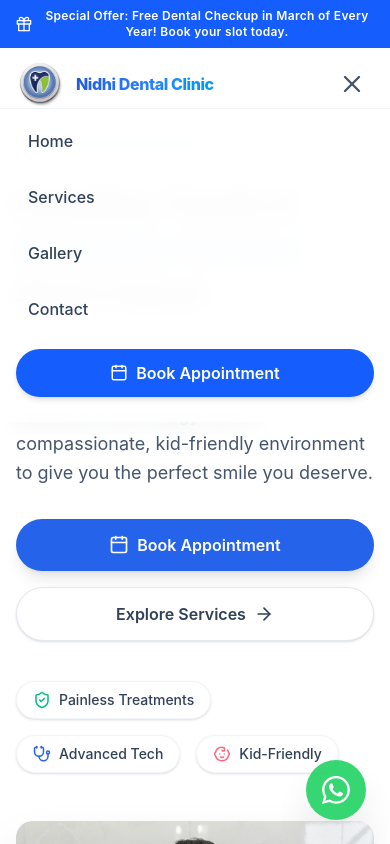
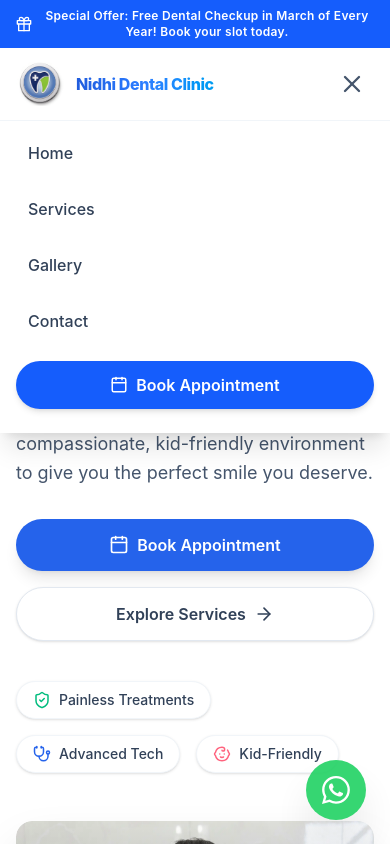
Before and after one commit to mahakal404/Nidhi-Dental-Clinic-2, a React (Vite) app: page / in a window 390 px wide. Both pictures are taken after a click on the button 352 px from the left and 84 px from the top of the page. Shown: the top 844 px of the page. Built offline with nearby package versions, Linux system fonts and the light colour scheme.

Commit message:
Fix: Removed unused framer-motion import in Navbar

```diff
--- a/src/components/Navbar.tsx
+++ b/src/components/Navbar.tsx
@@ -1,9 +1,9 @@
 import { useState, useEffect } from 'react';
 import { Menu, X, Calendar, Phone } from 'lucide-react';
-import { motion, AnimatePresence } from 'framer-motion';
+
 
 const Navbar = () => {
-  const [isOpen, setIsOpen] = useState(false);
+  const [isMenuOpen, setIsMenuOpen] = useState(false);
   const [isVisible, setIsVisible] = useState(true);
   const [lastScrollY, setLastScrollY] = useState(0);
 
@@ -86,32 +86,25 @@ const Navbar = () => {
           </div>
 
           {/* Mobile menu button */}
-          <div className="md:hidden flex items-center">
+          <div className="md:hidden flex items-center z-50 relative">
             <button
-              onClick={() => setIsOpen(!isOpen)}
+              onClick={() => setIsMenuOpen(!isMenuOpen)}
               className="text-slate-600 hover:text-primary focus:outline-none p-2"
             >
-              {isOpen ? <X size={28} /> : <Menu size={28} />}
+              {isMenuOpen ? <X size={28} /> : <Menu size={28} />}
             </button>
           </div>
         </div>
       </div>
 
       {/* Mobile Menu */}
-      <AnimatePresence>
-        {isOpen && (
-          <motion.div
-            initial={{ opacity: 0, height: 0 }}
-            animate={{ opacity: 1, height: 'auto' }}
-            exit={{ opacity: 0, height: 0 }}
-            className="md:hidden glass border-t border-slate-100"
-          >
+      <div className={`${isMenuOpen ? 'block' : 'hidden'} absolute top-full left-0 w-full bg-white shadow-xl z-50 md:hidden border-t border-slate-100`}>
         <div className="px-4 pt-2 pb-6 space-y-2">
           {links.map((link) => (
             <a
               key={link.name}
               href={link.href}
-                  onClick={() => setIsOpen(false)}
+              onClick={() => setIsMenuOpen(false)}
               className="block px-3 py-3 rounded-md text-base font-medium text-slate-700 hover:text-primary hover:bg-primary-light/30 transition-colors"
             >
               {link.name}
@@ -119,16 +112,14 @@ const Navbar = () => {
           ))}
           <a
             href="#contact"
-                onClick={() => setIsOpen(false)}
+            onClick={() => setIsMenuOpen(false)}
             className="mt-4 flex items-center justify-center gap-2 w-full bg-blue-600 hover:bg-blue-700 text-white font-semibold py-3 px-5 rounded-full shadow-md transition-all"
           >
             <Calendar size={18} />
             <span>Book Appointment</span>
           </a>
         </div>
-          </motion.div>
-        )}
-      </AnimatePresence>
+      </div>
       </nav>
     </header>
   );
```
Lines whose indentation alone changed are shown as unchanged.
